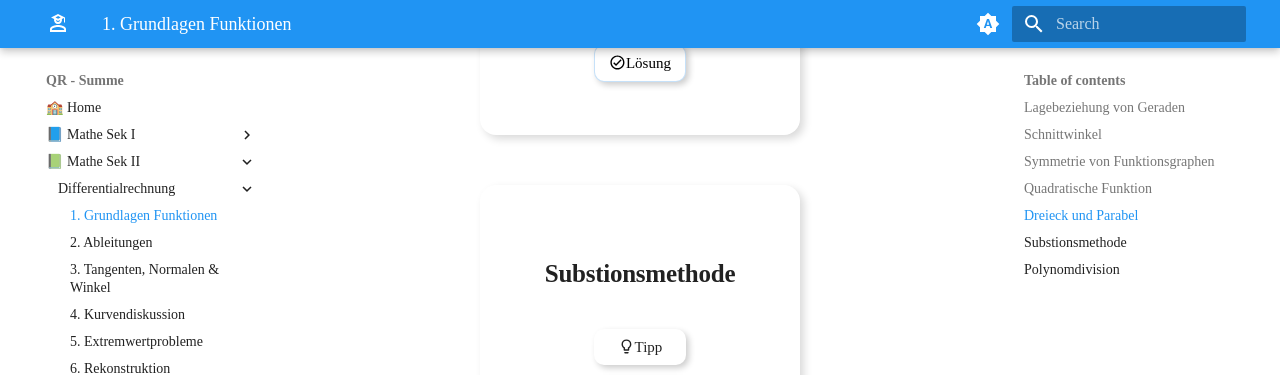
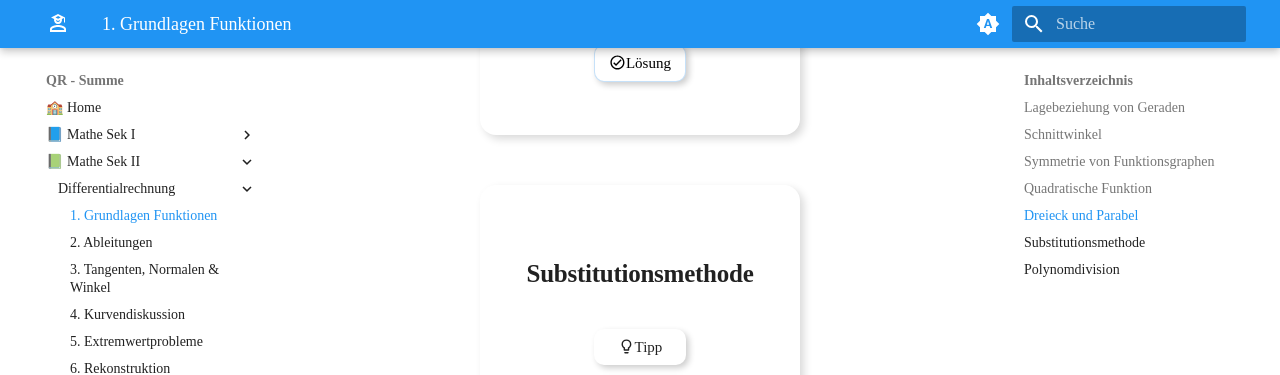
Before and after one commit to willipaufler/qr-edu, an MkDocs documentation site: the page built from docs/ma_sek_ii/diff/basic/index.md, in a window 1280 px wide and 900 px high, scrolled down 1821 px. Shown: the top 375 px of the window. Built offline with MkDocs 1.6.1 and Material for MkDocs 9.7.7, drawn with Linux system fonts in a browser that asks for light colours; some web fonts are replaced.

Commit message:
minor changes

```diff
--- a/docs/ma_sek_ii/diff/basic/index.md
+++ b/docs/ma_sek_ii/diff/basic/index.md
@@ -41,7 +41,7 @@ Hier findest du alle Hilfestellungen und Lösungen zu deiner Stationsarbeit. Nut
 </div>
 
 <div class="neumorph-card" markdown>
-**Substionsmethode**
+**Substitutionsmethode**
 ---
 [:material-lightbulb-outline: Tipp](substitution_t.md){.neumorph-btn}
 [:material-check-circle-outline: Lösung](substitution_l.md){.neumorph-btn .neumorph-btn-primary}
--- a/mkdocs.yml
+++ b/mkdocs.yml
@@ -2,6 +2,7 @@ site_name: QR - Summe
 site_url: https://qr-summe.de
 theme:
   name: material
+  language: de
   font: false #Deaktiviert um Konflikt mit extra.css zu vermeiden
   icon:
     logo: material/account-school-outline
@@ -64,6 +65,8 @@ markdown_extensions:
   - md_in_html
   - pymdownx.blocks.caption
 
+
+
 copyright: Copyright &copy; 2026  Dr. Willi Paufler
 
 
```
